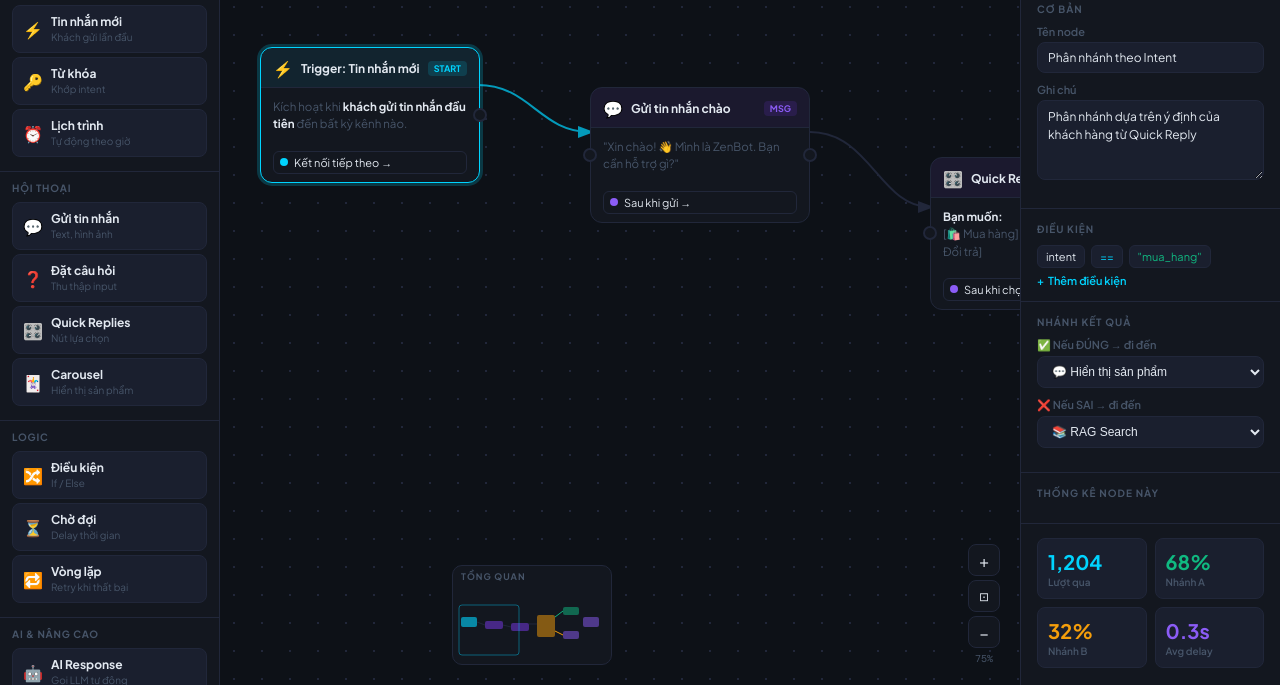
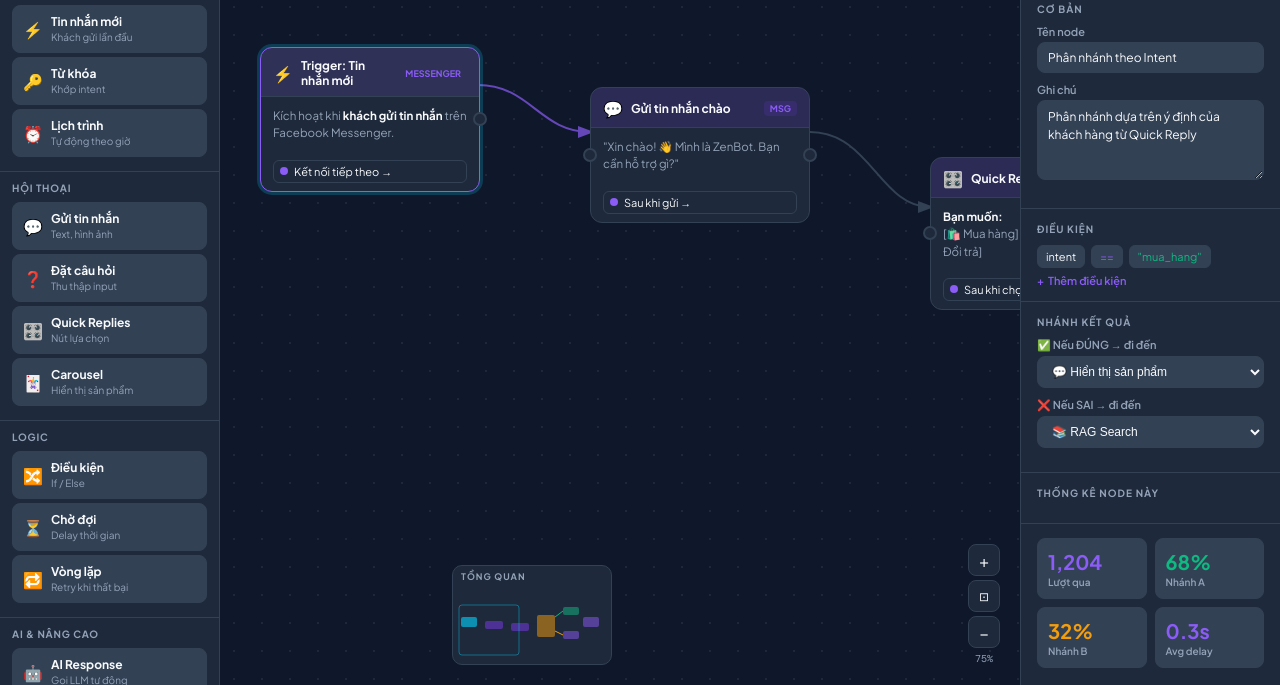
Before and after one commit to TruDanAI/messenger-bot, a website: page public/admin/zenbot_flowbuilder.html in a window 1280 px wide. Shown: the part 115-800 px from the top of the page. Drawn offline with nearby package versions, Linux system fonts and the light colour scheme.

Commit message:
style: Finalize dark mode synchronization for FlowBuilder, KB, and LiveChat

```diff
--- a/public/admin/zenbot_flowbuilder.html
+++ b/public/admin/zenbot_flowbuilder.html
@@ -8,19 +8,19 @@
   @import url('https://fonts.googleapis.com/css2?family=DM+Mono:wght@400;500&family=Syne:wght@700;800&family=Plus+Jakarta+Sans:wght@400;500;600;700&display=swap');
 
   :root {
-    --bg: #0a0c10;
-    --canvas: #0d1117;
-    --surface: #13171f;
-    --surface2: #1a1f2e;
-    --border: #21273a;
-    --accent: #00d4ff;
+    --bg: #0f172a;
+    --canvas: #0f172a;
+    --surface: #1e293b;
+    --surface2: #334155;
+    --border: #334155;
+    --accent: #8b5cf6;
     --accent2: #7c3aed;
     --green: #10b981;
     --orange: #f59e0b;
     --red: #f43f5e;
     --purple: #8b5cf6;
-    --text: #e2e8f0;
-    --muted: #475569;
+    --text: #f8fafc;
+    --muted: #94a3b8;
     --node-w: 220px;
   }
 
@@ -200,13 +200,12 @@
   .node-out-port:hover { border-color: var(--accent); background: var(--accent); }
 
   /* specific node colors */
-  .node-trigger .node-header { background: rgba(0,212,255,0.07); }
-  .node-trigger .node-icon::after { content: ''; }
-  .node-message .node-header { background: rgba(124,58,237,0.07); }
-  .node-condition .node-header { background: rgba(245,158,11,0.07); }
-  .node-action .node-header { background: rgba(16,185,129,0.07); }
-  .node-end .node-header { background: rgba(244,63,94,0.07); }
-  .node-ai .node-header { background: rgba(139,92,246,0.07); }
+  .node-trigger .node-header { background: rgba(139,92,246,0.15); }
+  .node-message .node-header { background: rgba(124,58,237,0.15); }
+  .node-condition .node-header { background: rgba(245,158,11,0.15); }
+  .node-action .node-header { background: rgba(16,185,129,0.15); }
+  .node-end .node-header { background: rgba(244,63,94,0.15); }
+  .node-ai .node-header { background: rgba(139,92,246,0.15); }
 
   /* ZOOM CONTROLS */
   .zoom-controls {
@@ -422,24 +421,24 @@
       <svg class="connections" xmlns="http://www.w3.org/2000/svg">
         <defs>
           <marker id="arrow" markerWidth="8" markerHeight="8" refX="6" refY="3" orient="auto">
-            <path d="M0,0 L0,6 L8,3 z" fill="#21273a"/>
+            <path d="M0,0 L0,6 L8,3 z" fill="var(--border)"/>
           </marker>
           <marker id="arrow-accent" markerWidth="8" markerHeight="8" refX="6" refY="3" orient="auto">
-            <path d="M0,0 L0,6 L8,3 z" fill="#00d4ff"/>
+            <path d="M0,0 L0,6 L8,3 z" fill="var(--accent)"/>
           </marker>
           <marker id="arrow-green" markerWidth="8" markerHeight="8" refX="6" refY="3" orient="auto">
-            <path d="M0,0 L0,6 L8,3 z" fill="#10b981"/>
+            <path d="M0,0 L0,6 L8,3 z" fill="var(--green)"/>
           </marker>
           <marker id="arrow-orange" markerWidth="8" markerHeight="8" refX="6" refY="3" orient="auto">
-            <path d="M0,0 L0,6 L8,3 z" fill="#f59e0b"/>
+            <path d="M0,0 L0,6 L8,3 z" fill="var(--orange)"/>
           </marker>
         </defs>
 
         <!-- Trigger -> Greeting -->
-        <path d="M 258,148 C 310,148 320,195 370,195" stroke="#00d4ff" stroke-width="2" fill="none" stroke-dasharray="none" marker-end="url(#arrow-accent)" opacity="0.7"/>
+        <path d="M 258,148 C 310,148 320,195 370,195" stroke="var(--accent)" stroke-width="2" fill="none" stroke-dasharray="none" marker-end="url(#arrow-accent)" opacity="0.7"/>
 
         <!-- Greeting -> Ask intent -->
-        <path d="M 590,195 C 650,195 660,270 710,270" stroke="#21273a" stroke-width="2" fill="none" marker-end="url(#arrow)"/>
+        <path d="M 590,195 C 650,195 660,270 710,270" stroke="var(--border)" stroke-width="2" fill="none" marker-end="url(#arrow)"/>
 
         <!-- Ask -> Condition -->
         <path d="M 930,270 C 990,270 1000,195 1050,195" stroke="#21273a" stroke-width="2" fill="none" marker-end="url(#arrow)"/>
@@ -464,10 +463,10 @@
         <div class="node-header">
           <span class="node-icon">⚡</span>
           <span class="node-title">Trigger: Tin nhắn mới</span>
-          <span class="node-badge" style="background:rgba(0,212,255,0.15);color:var(--accent)">START</span>
+          <span class="node-badge" style="background:var(--accent-light);color:var(--accent)">MESSENGER</span>
         </div>
         <div class="node-body">
-          Kích hoạt khi <strong>khách gửi tin nhắn đầu tiên</strong> đến bất kỳ kênh nào.
+          Kích hoạt khi <strong>khách gửi tin nhắn</strong> trên Facebook Messenger.
         </div>
         <div class="node-ports">
           <div class="port"><div class="port-dot" style="background:var(--accent)"></div>Kết nối tiếp theo →</div>
```
Also changed, not shown: public/admin/zenbot_kb.html (+4 -20 lines), public/admin/zenbot_livechat.html (+2 -2 lines).
